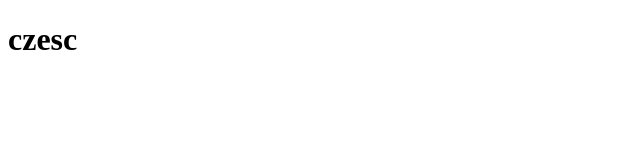
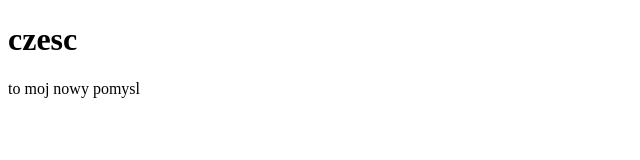
Before and after one commit to JulianWozniak/test, a plain HTML site: page index.html in a window 1280 px wide. Shown: the whole page, without its empty margins (0-640 px from the left). Drawn offline with Linux system fonts and the light colour scheme.

Commit message:
added newidea

```diff
--- a/index.html
+++ b/index.html
@@ -1,12 +1,16 @@
 <!DOCTYPE html>
 <html lang="pl">
+
 <head>
     <meta charset="UTF-8">
     <meta name="viewport" content="width=device-width, initial-scale=1.0">
     <title>Document</title>
     <link rel="stylesheet" href="./css/style.css">
 </head>
+
 <body>
     <h1>czesc</h1>
+    <p>to moj nowy pomysl</p>
 </body>
+
 </html>
```
